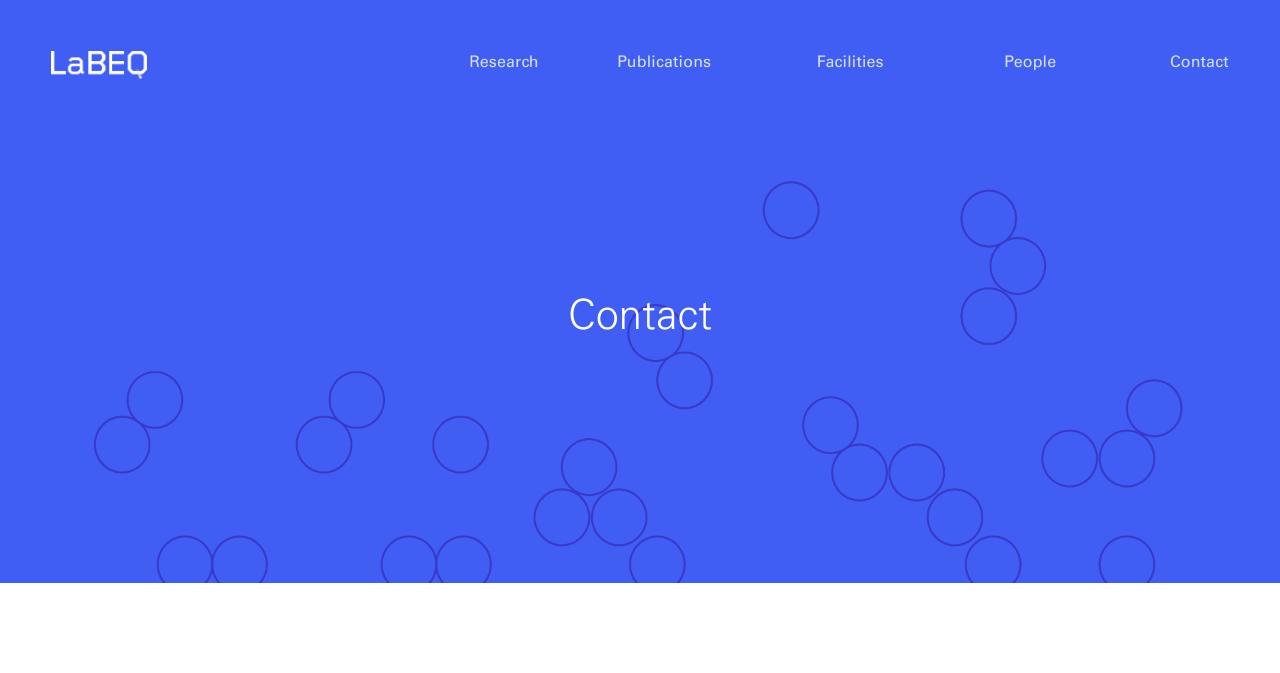
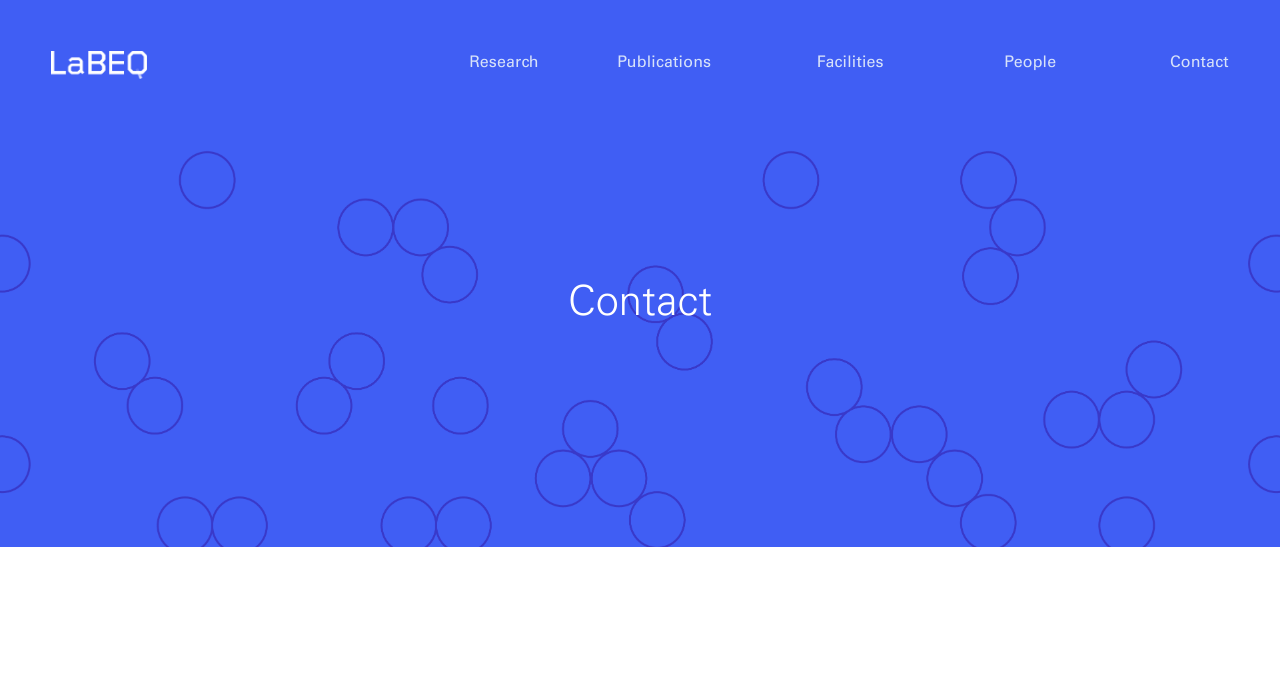
Before and after one commit to labeq/labeq.github.io, a Jekyll site: the page built from contact/index.html, in a window 1280 px wide. Shown: the top 673 px of the page. Built offline with Jekyll 4.4.1, drawn with Linux system fonts in a browser that asks for light colours; grey boxes are pictures that could not be loaded.

Commit message:
update header illos

```diff
--- a/_includes/header.html
+++ b/_includes/header.html
@@ -1,6 +1,6 @@
     <div class='mini-header-container row justify-content-between'>
         <div class='mini-header-div col-md-12'>
             <h1 class='mini-header-h1'>{{ page.title }}</h1>
-            <img src="/assets/illos/header_top_pattern.png" alt="header pattern" class='mini-header-pattern'>
+            <img src="/assets/illos/header_top_pattern_2.png" alt="header pattern" class='mini-header-pattern'>
         </div>
     </div>
```
